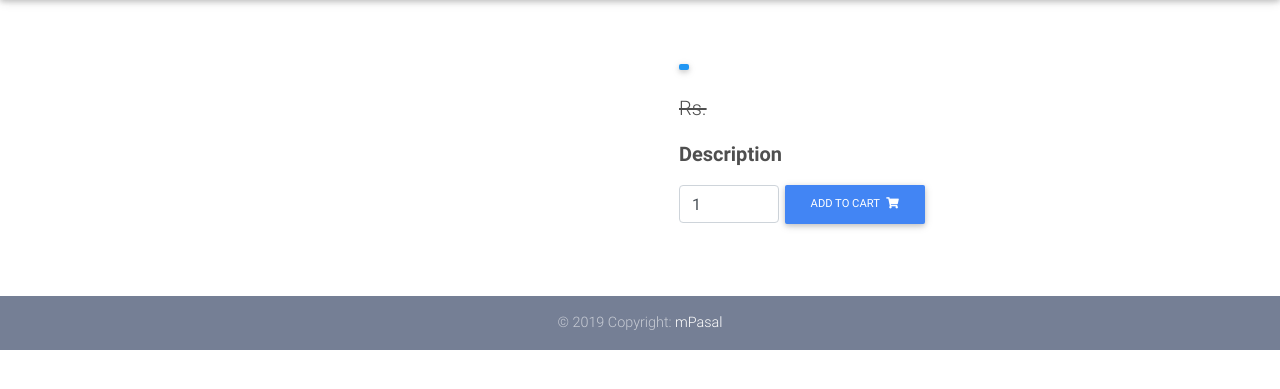
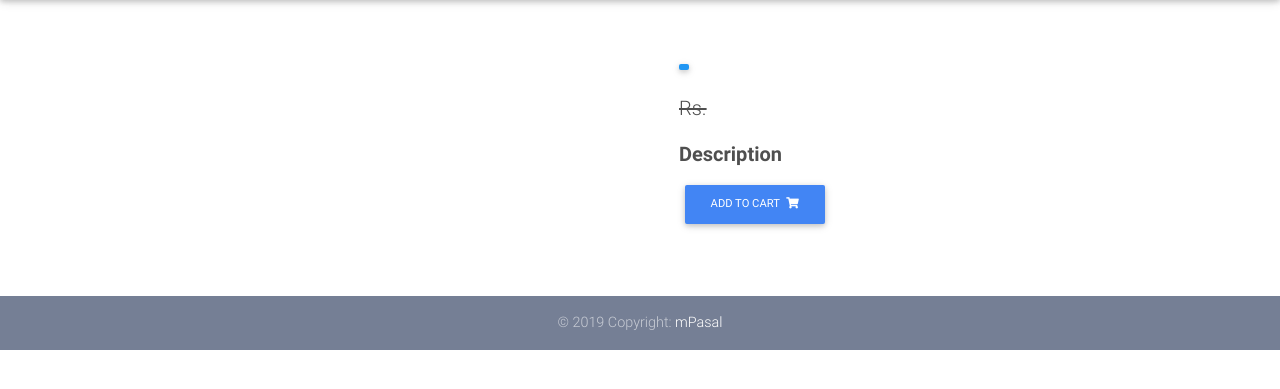
Before and after one commit to gauravpaudel/ecom, a Django app: template apps/store/templates/store/detail.html in a window 1280 px wide. Shown: the part 67-456 px from the top of the page. Run offline with Django 3.2, Linux system fonts and the light colour scheme; the template is opened without the code that fills it, so the values that code supplies are empty; some libraries are stand-ins or nearby versions.

Commit message:
fixed bugs

```diff
--- a/apps/store/api.py
+++ b/apps/store/api.py
@@ -17,8 +17,9 @@ def api_add_to_cart(request):
     product = get_object_or_404(Product, pk=product_id)
 
     if not update:
-        cart.add(product=product,quantity=1,update_quantity = False)
+        cart.add(product=product,quantity=1, update_quantity = False )
+
     else:
-        cart.add(product = product, quantity = 1,update_quantity = True)
+        cart.add(product = product, quantity = quantity, update_quantity = True )
 
     return JsonResponse(jsonresponse)
--- a/apps/store/templates/store/detail.html
+++ b/apps/store/templates/store/detail.html
@@ -44,16 +44,9 @@
 
             <p> {{product.description }} </p>
 
-            <form class="d-flex justify-content-left">
-              <!-- Default input -->
-              <input type="number" value="1" aria-label="Search" class="form-control" style="width: 100px">
-              <button  @click="addToCart({{product.id}})" class="btn btn-primary btn-md my-0 p" type="submit">Add to cart
+            <button  @click="addToCart({{product.id}})" class="btn btn-primary btn-md my-0 p">Add to cart
               <i class="fas fa-shopping-cart ml-1"></i>
             </button>
-
-            </form>
-
-
 
           </div>
           <!--Content-->
@@ -74,10 +67,9 @@
 
 {% block scripts %}
 <script>
-
 	var productapp = new Vue({
 		el: '#productapp',
-        delimiters: ['[[',']]'],
+		delimiters: ['[[', ']]'],
 
 		store: store,
 
@@ -86,22 +78,18 @@
 
 			}
 		},
-
-        mounted (){
+		mounted() {
 			console.log('Mounted');
 		},
-        methods : {
-          addToCart(product_id, quantity, price) {
+		methods: {
+			addToCart(product_id) {
 				console.log('product_id:', product_id);
 
 				var data = {
 					'product_id': product_id,
-	            'update': true,
-				'quantity': parseInt(quantity) + 1
-
+					'update': false,
+					'quantity': 1,
 				};
-
-			store.commit('increment',1);
 
 
 				fetch('/api/add_to_cart/', {
@@ -117,18 +105,7 @@
 					.then((response) => {
 						console.log(response)
 
-					for(var i = 0; i<this.products.length; i++)
-					{
-						var product = this.products[i];
-
-						if(product.id == product_id)
-						{
-							this.products[i].quantity = parseInt(this.products[i].quantity) +1;
-							this.products[i].total_price = parseInt(this.products[i].quantity) * parseFloat(this.products[i].price)
-						}
-
-					}
-
+						store.commit('increment',1);
 
 					})
 					.catch(function (error) {
@@ -136,11 +113,13 @@
 						console.log(error);
 
 					})
-	    },
 			}
-
+		}
 	});
 
 
+
+
 </script>
+
 {% endblock %}
--- a/mpasal/urls.py
+++ b/mpasal/urls.py
@@ -16,13 +16,15 @@ urlpatterns = [
 
     path('accounts/', include('allauth.urls')),
 
+    #api cart
+
+    path('api/add_to_cart/',api_add_to_cart,name='api_add_to_cart'),
+
     #path('test/',testy,name='test')
 
     path('<slug:category_slug>/<slug:slug>/',productDetailView,name='product-detail'),
 
-    #api cart
 
-    path('api/add_to_cart/',api_add_to_cart,name='api_add_to_cart'),
 
 
 ] + static(settings.MEDIA_URL, document_root = settings.MEDIA_ROOT)
```
Also changed, not shown: apps/cart/cart.py (+5 -5 lines), apps/core/templates/core/base.html (+5 -3 lines), apps/store/admin.py (+7 -2 lines), db.sqlite3, media/uploads/sean-samuels-leftalone-v0004_jBUkV4C.jpg (added). Lines whose indentation alone changed are shown as unchanged.
